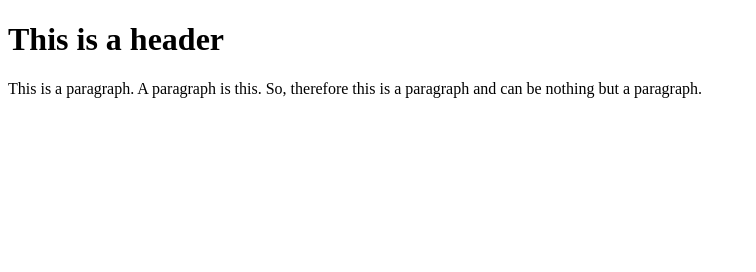
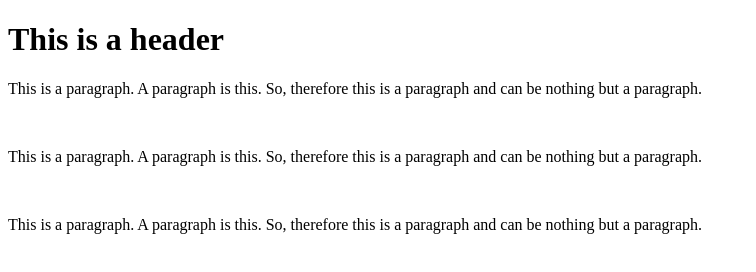
Before and after one commit to GHodge340/git-test, a plain HTML site: page index.html in a window 1280 px wide. Shown: the whole page, without its empty margins (0-756 px from the left). Drawn offline with Linux system fonts and the light colour scheme.

Commit message:
Third Commit

```diff
--- a/index.html
+++ b/index.html
@@ -7,6 +7,9 @@
 </head>
 <body>
     <h1>This is a header</h1>
+    <p>This is a paragraph. A paragraph is this. So, therefore this is a paragraph and can be nothing but a paragraph.</p><br>
+    <p>This is a paragraph. A paragraph is this. So, therefore this is a paragraph and can be nothing but a paragraph.</p>
+    <br>
     <p>This is a paragraph. A paragraph is this. So, therefore this is a paragraph and can be nothing but a paragraph.</p>
 </body>
 </html>
```
